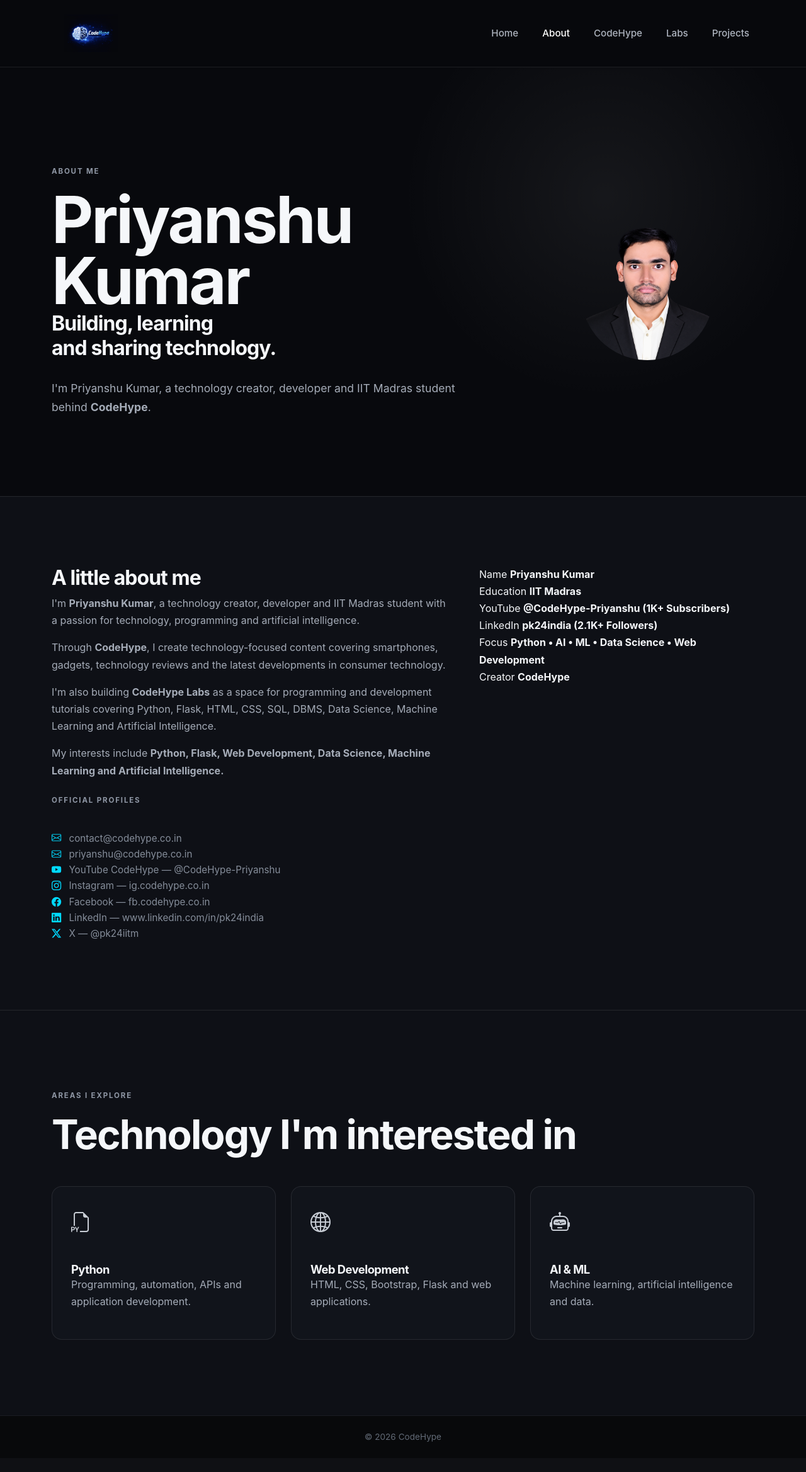
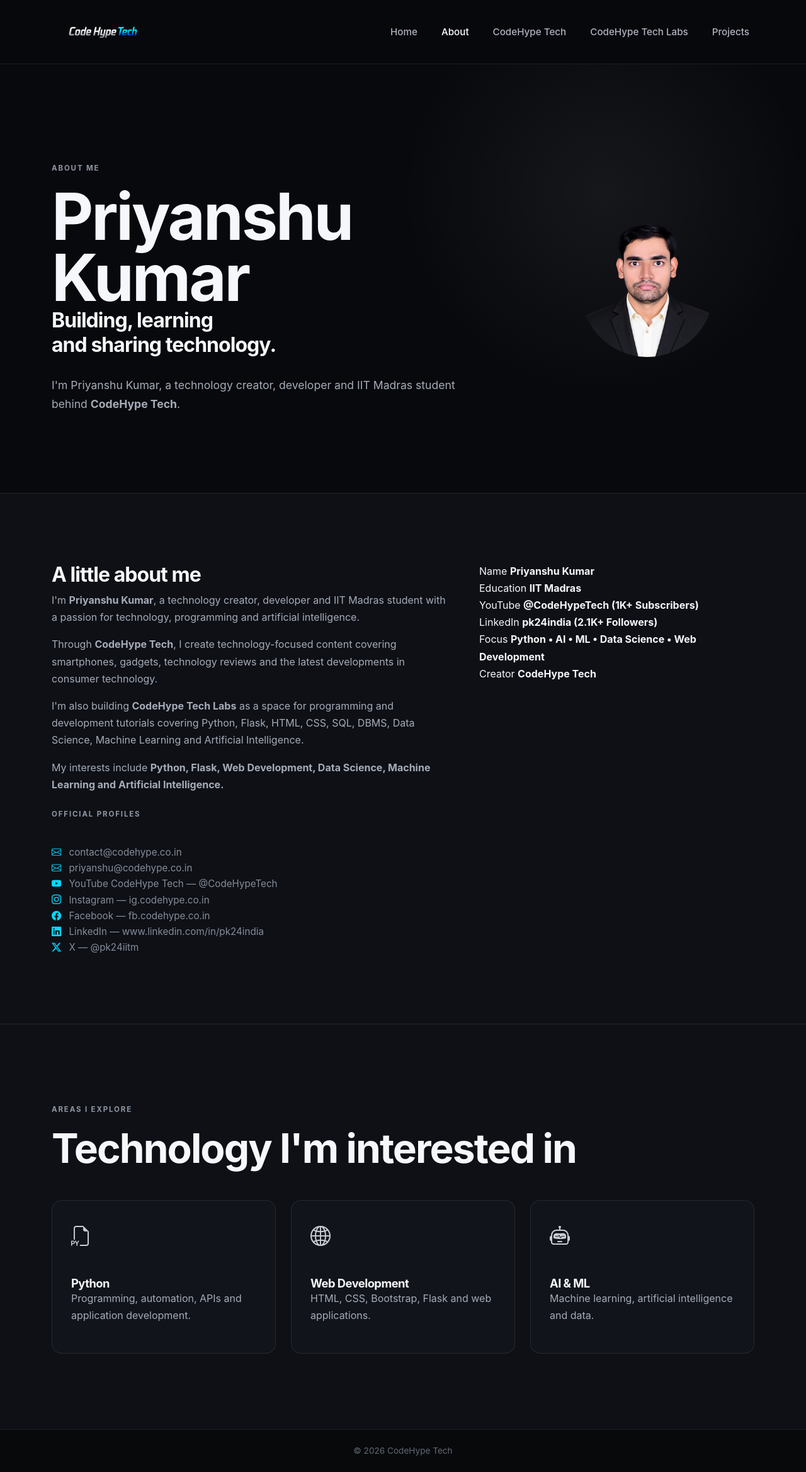
Before and after one commit to pkIITM/codehype-website, a Flask app: page /about in a window 1280 px wide. Shown: the whole page at 63% size. Before the commit the page ends 2290 px from the top, so only its background shows below. Run offline with Flask 3, Linux system fonts and the light colour scheme.

Commit message:
brandchange

```diff
--- a/static/css/style.css
+++ b/static/css/style.css
@@ -134,8 +134,8 @@
 }
 
 .codehype-logo {
-    width: 125px;
-    height: 60px;
+    width: 161px;
+    height: 55px;
 
     object-fit: contain;
     display: block;
--- a/templates/about.html
+++ b/templates/about.html
@@ -12,9 +12,9 @@
 
       "url": "https://codehype.co.in/about",
 
-      "name": "About Priyanshu Kumar | CodeHype",
+      "name": "About Priyanshu Kumar | Code Hype Tech",
 
-      "description": "Learn about Priyanshu Kumar, technology creator, developer and IIT Madras student behind CodeHype.",
+      "description": "Learn about Priyanshu Kumar, technology creator, developer and IIT Madras student behind Code Hype Tech.",
 
       "mainEntity": {
         "@id": "https://codehype.co.in/about#priyanshu-kumar"
@@ -32,7 +32,7 @@
 
       "image": "https://codehype.co.in/static/images/priyanshu.jpg",
 
-      "description": "Priyanshu Kumar is a technology creator, developer and IIT Madras student behind CodeHype.",
+      "description": "Priyanshu Kumar is a technology creator, developer and IIT Madras student behind Code Hype Tech.",
 
       "jobTitle": "Technology Creator",
 
@@ -46,13 +46,11 @@
 
       "worksFor": {
         "@type": "Organization",
-        "@id": "https://codehype.co.in/#codehype",
-        "name": "CodeHype",
-        "url": "https://codehype.co.in/"
+        "@id": "https://codehype.co.in/#codehype"
       },
 
       "sameAs": [
-        "https://www.youtube.com/@CodeHype-Priyanshu",
+        "https://www.youtube.com/@CodeHypeTech",
         "https://ig.codehype.co.in/",
         "https://fb.codehype.co.in/",
         "https://www.linkedin.com/in/pk24india",
@@ -67,7 +65,7 @@
 {% endblock %}
 
 {% block title %}
-About Priyanshu Kumar | CodeHype
+About Priyanshu Kumar | Code Hype Tech
 {% endblock %}
 
 
@@ -81,24 +79,24 @@
 
 <meta
     name="description"
-    content="Learn about Priyanshu Kumar, IIT Madras student, technology creator, developer and the creator behind CodeHype. Explore his work in technology, programming, AI, data science and consumer technology."
+    content="Learn about Priyanshu Kumar, IIT Madras student, technology creator, developer and the creator behind Code Hype Tech. Explore his work in technology, programming, AI, data science and consumer technology."
 >
 
 <meta
     name="keywords"
-    content="Priyanshu Kumar, Priyanshu Kumar IIT Madras, Priyanshu Kumar IITM, CodeHype, CodeHype Priyanshu, technology creator, tech creator India, Python, Flask, AI, Machine Learning, Data Science"
+    content="Priyanshu Kumar, Priyanshu Kumar IIT Madras, Priyanshu Kumar IITM, Code Hype Tech, CodeHype Tech, CodeHype Priyanshu, technology creator, tech creator India, Python, Flask, AI, Machine Learning, Data Science"
 >
 
 <meta property="og:type" content="profile">
 
 <meta
     property="og:title"
-    content="Priyanshu Kumar | Creator of CodeHype"
+    content="Priyanshu Kumar | Creator of Code Hype Tech"
 >
 
 <meta
     property="og:description"
-    content="Priyanshu Kumar is a technology creator, developer and IIT Madras student behind CodeHype."
+    content="Priyanshu Kumar is a technology creator, developer and IIT Madras student behind Code Hype Tech."
 >
 
 <meta
@@ -113,24 +111,24 @@
 
 <meta
     property="og:image:alt"
-    content="Priyanshu Kumar - Creator of CodeHype"
+    content="Priyanshu Kumar - Creator of Code Hype Tech"
 >
 
 <meta
     property="og:site_name"
-    content="CodeHype"
+    content="Code Hype Tech"
 >
 
 <meta name="twitter:card" content="summary_large_image">
 
 <meta
     name="twitter:title"
-    content="Priyanshu Kumar | CodeHype"
+    content="Priyanshu Kumar | Code Hype Tech"
 >
 
 <meta
     name="twitter:description"
-    content="Technology creator, developer and IIT Madras student behind CodeHype."
+    content="Technology creator, developer and IIT Madras student behind Code Hype Tech."
 >
 
 <meta
@@ -141,7 +139,7 @@
 
 <!-- =========================================================
      STRUCTURED DATA
-     PERSON + CODEHYPE ORGANIZATION
+     PERSON + CODE HYPE TECH ORGANIZATION
 ========================================================= -->
 
 <script type="application/ld+json">
@@ -159,7 +157,7 @@
 
       "image": "https://codehype.co.in/static/images/priyanshu.jpg",
 
-      "description": "Priyanshu Kumar is a technology creator, developer and IIT Madras student behind CodeHype.",
+      "description": "Priyanshu Kumar is a technology creator, developer and IIT Madras student behind Code Hype Tech.",
 
       "jobTitle": [
         "Technology Creator",
@@ -179,7 +177,7 @@
       },
 
       "sameAs": [
-        "https://www.youtube.com/@CodeHype-Priyanshu",
+        "https://www.youtube.com/@CodeHypeTech",
         "https://ig.codehype.co.in/",
         "https://fb.codehype.co.in/",
         "https://www.linkedin.com/in/pk24india",
@@ -192,11 +190,11 @@
       "@type": "Organization",
       "@id": "https://codehype.co.in/#codehype",
 
-      "name": "CodeHype",
+      "name": "Code Hype Tech",
 
       "url": "https://codehype.co.in/",
 
-      "description": "CodeHype is a technology-focused platform created by Priyanshu Kumar covering smartphones, gadgets, programming, artificial intelligence, data science and consumer technology.",
+      "description": "Code Hype Tech is a technology-focused platform created by Priyanshu Kumar covering smartphones, gadgets, programming, artificial intelligence, data science and consumer technology.",
 
       "founder": {
         "@id": "https://codehype.co.in/about#priyanshu-kumar"
@@ -205,7 +203,7 @@
       "email": "mailto:contact@codehype.co.in",
 
       "sameAs": [
-        "https://www.youtube.com/@CodeHype-Priyanshu",
+        "https://www.youtube.com/@CodeHypeTech",
         "https://ig.codehype.co.in/",
         "https://fb.codehype.co.in/",
         "https://www.linkedin.com/in/pk24india",
@@ -220,9 +218,9 @@
 
       "url": "https://codehype.co.in/about",
 
-      "name": "About Priyanshu Kumar | CodeHype",
+      "name": "About Priyanshu Kumar | Code Hype Tech",
 
-      "description": "About Priyanshu Kumar, the creator behind CodeHype.",
+      "description": "About Priyanshu Kumar, the creator behind Code Hype Tech.",
 
       "isPartOf": {
         "@type": "WebSite",
@@ -245,7 +243,7 @@
 
       "url": "https://codehype.co.in/",
 
-      "name": "CodeHype",
+      "name": "Code Hype Tech",
 
       "description": "Technology platform created by Priyanshu Kumar.",
 
@@ -257,7 +255,6 @@
   ]
 }
 </script>
-
 
 <!-- ================================
      ABOUT HERO
@@ -289,7 +286,7 @@
                 <p>
                     I'm Priyanshu Kumar, a technology creator,
                     developer and IIT Madras student behind
-                    <strong>CodeHype</strong>.
+                    <strong>CodeHype Tech</strong>.
                 </p>
 
             </div>
@@ -301,7 +298,7 @@
 
                 <img
                     src="{{ url_for('static', filename='images/priyanshu.jpg') }}"
-                    alt="Priyanshu Kumar - Creator of CodeHype"
+                    alt="Priyanshu Kumar - Creator of CodeHype Tech"
                     class="about-profile-image"
                     loading="eager"
                 >
@@ -339,14 +336,14 @@
                 </p>
 
                 <p>
-                    Through <strong>CodeHype</strong>, I create
+                    Through <strong>CodeHype Tech</strong>, I create
                     technology-focused content covering smartphones,
                     gadgets, technology reviews and the latest
                     developments in consumer technology.
                 </p>
 
                 <p>
-                    I'm also building <strong>CodeHype Labs</strong>
+                    I'm also building <strong>CodeHype Tech Labs</strong>
                     as a space for programming and development
                     tutorials covering Python, Flask, HTML, CSS,
                     SQL, DBMS, Data Science, Machine Learning and
@@ -397,14 +394,14 @@
                     <!-- YOUTUBE -->
 
                     <a
-                        href="https://www.youtube.com/@CodeHype-Priyanshu"
+                        href="https://www.youtube.com/@CodeHypeTech"
                         target="_blank"
                         rel="me noopener noreferrer"
                         class="about-email d-block"
                         aria-label="Priyanshu Kumar on YouTube"
                     >
                         <i class="bi bi-youtube me-2"></i>
-                        YouTube CodeHype — @CodeHype-Priyanshu
+                        YouTube CodeHype Tech — @CodeHypeTech
                     </a>
 
 
@@ -509,7 +506,7 @@
                         </span>
 
                         <strong>
-                            @CodeHype-Priyanshu
+                            @CodeHypeTech
                         </strong>
                         <strong>(1K+ Subscribers)</strong>
                     </div>
@@ -549,7 +546,7 @@
                         </span>
 
                         <strong>
-                            CodeHype
+                            CodeHype Tech
                         </strong>
 
                     </div>
--- a/templates/base.html
+++ b/templates/base.html
@@ -11,7 +11,7 @@
     >
 
     <title>
-        {% block title %}CodeHype{% endblock %}
+        {% block title %}CodeHype Tech{% endblock %}
     </title>
     {% block extra_head %}
     {% endblock %}
@@ -136,7 +136,7 @@
                         class="nav-link {% if request.endpoint == 'codehype' %}active{% endif %}"
                         href="{{ url_for('codehype') }}"
                     >
-                        CodeHype
+                        CodeHype Tech
                     </a>
 
                 </li>
@@ -150,7 +150,7 @@
                         class="nav-link {% if request.endpoint == 'labs' or request.endpoint == 'tutorial' %}active{% endif %}"
                         href="{{ url_for('labs') }}"
                     >
-                        Labs
+                        CodeHype Tech Labs
                     </a>
 
                 </li>
@@ -195,7 +195,7 @@
 ========================================================= -->
 <footer class="simple-footer">
     <div class="container">
-        <span>© 2026 CodeHype</span>
+        <span>© 2026 CodeHype Tech</span>
     </div>
 </footer>
 
--- a/templates/project_hms.html
+++ b/templates/project_hms.html
@@ -1,7 +1,7 @@
 {% extends "base.html" %}
 
 {% block title %}
-Hospital Management System | CodeHype
+Hospital Management System | CodeHype Tech
 {% endblock %}
 
 
--- a/templates/project_trekking.html
+++ b/templates/project_trekking.html
@@ -1,7 +1,7 @@
 {% extends "base.html" %}
 
 {% block title %}
-Trekking Management System | CodeHype
+Trekking Management System | CodeHype Tech
 {% endblock %}
 
 
--- a/templates/projects.html
+++ b/templates/projects.html
@@ -1,7 +1,7 @@
 {% extends "base.html" %}
 
 {% block title %}
-Projects | CodeHype
+Projects | CodeHype Tech
 {% endblock %}
 
 
--- a/templates/tutorial.html
+++ b/templates/tutorial.html
@@ -1,7 +1,7 @@
 {% extends "base.html" %}
 
 {% block title %}
-{{ tutorial.title }} | CodeHype Labs
+{{ tutorial.title }} | CodeHype Tech Labs
 {% endblock %}
 
 {% block content %}
@@ -40,7 +40,7 @@
                 </h2>
 
                 <p>
-                    Follow this tutorial through CodeHype Labs.
+                    Follow this tutorial through CodeHype Tech Labs.
                 </p>
 
                 {% if tutorial.youtube_url %}
```
Also changed, not shown: templates/codehype.html (+13 -13 lines), templates/home.html (+17 -18 lines), templates/labs.html (+14 -14 lines), static/images/codehype-logo.png.
